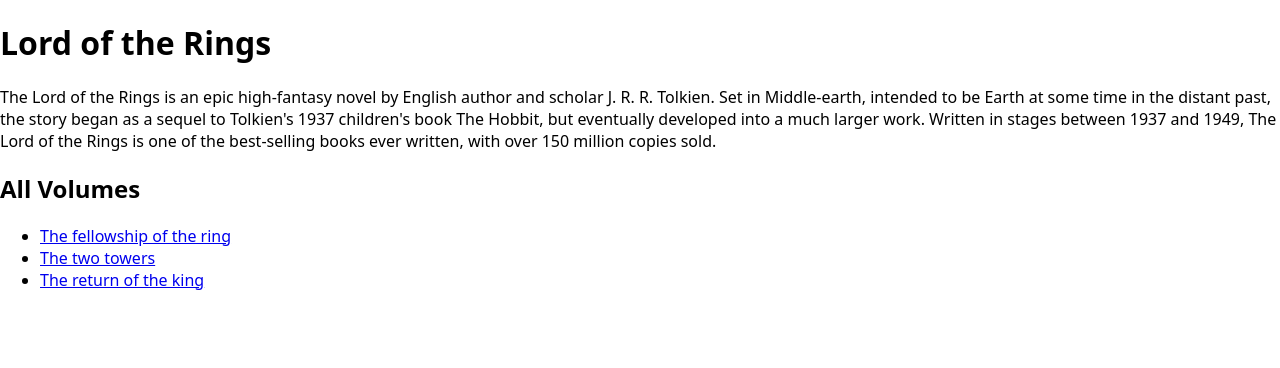
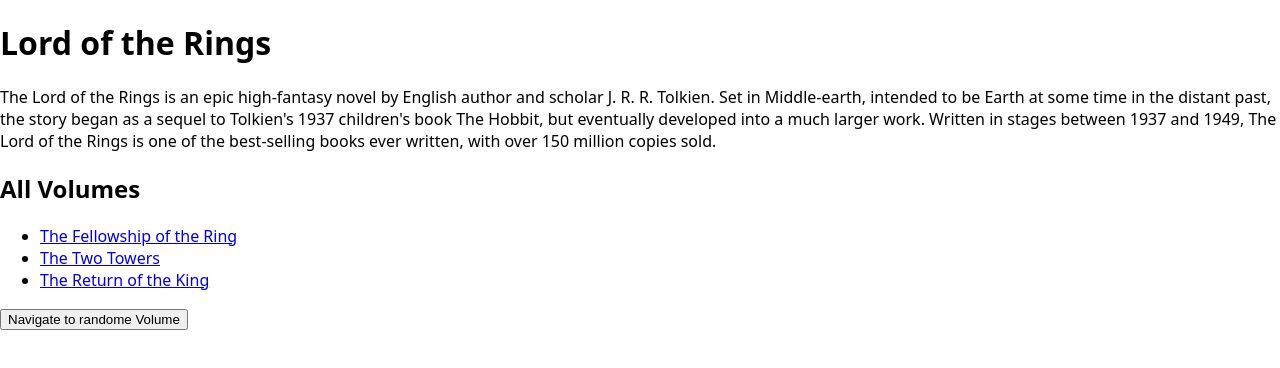
Before and after one commit to franziska-caroline/Next.js_Basics_Lord-of-the-Rings-App, a Next.js app: page /volumes in a window 1280 px wide. Shown: the top 368 px of the page. Built offline with nearby package versions, Linux system fonts and the light colour scheme.

Commit message:
Add Dynamic

```diff
--- a/pages/volumes/index.js
+++ b/pages/volumes/index.js
@@ -1,28 +1,38 @@
 import Link from "next/link";
-import { introduction } from "../../lib/data";
+import { introduction, volumes } from "../../lib/data";
+import Head from "next/head";
+import { useRouter } from "next/router";
 
 export default function Volumes() {
+  const router = useRouter();
+
+  function getRandomElement(array) {
+    return array[Math.floor(Math.random() * array.length)];
+  }
+
+  function RandomVolume() {
+    const randomVolume = getRandomElement(volumes);
+    router.push(`/volumes/${randomVolume.slug}`);
+  }
+
   return (
     <>
+      <Head>
+        {" "}
+        <title>Lord of the Rings</title>
+      </Head>
       <main>
         <h1>Lord of the Rings</h1>
         <p>{introduction}</p>
         <h2>All Volumes</h2>
         <ul>
-          <li>
-            <Link href="/volumes/the-fellowship-of-the-ring">
-              The fellowship of the ring
-            </Link>
-          </li>
-          <li>
-            <Link href="/volumes/the-two-towers">The two towers</Link>
-          </li>
-          <li>
-            <Link href="/volumes/the-return-of-the-king">
-              The return of the king
-            </Link>
-          </li>
+          {volumes.map(({ slug, title }) => (
+            <li key={slug}>
+              <Link href={`/volumes/${slug}`}>{title}</Link>
+            </li>
+          ))}
         </ul>
+        <button onClick={RandomVolume}>Navigate to randome Volume</button>
       </main>
     </>
   );
```
Also changed, not shown: pages/volumes/[slug].js (added, +45 -0 lines).
